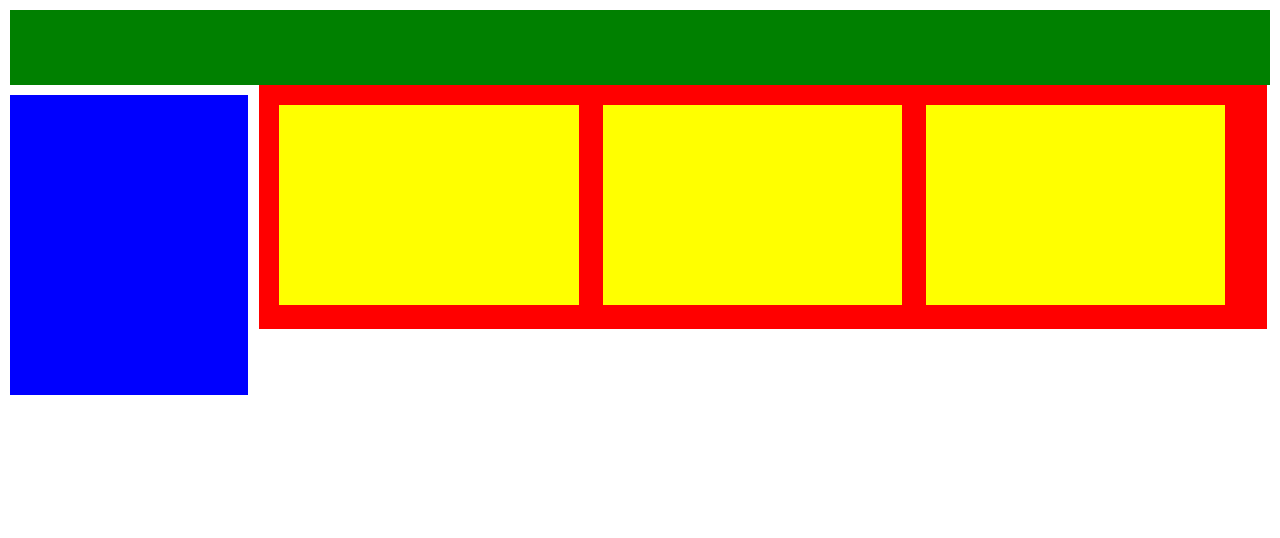
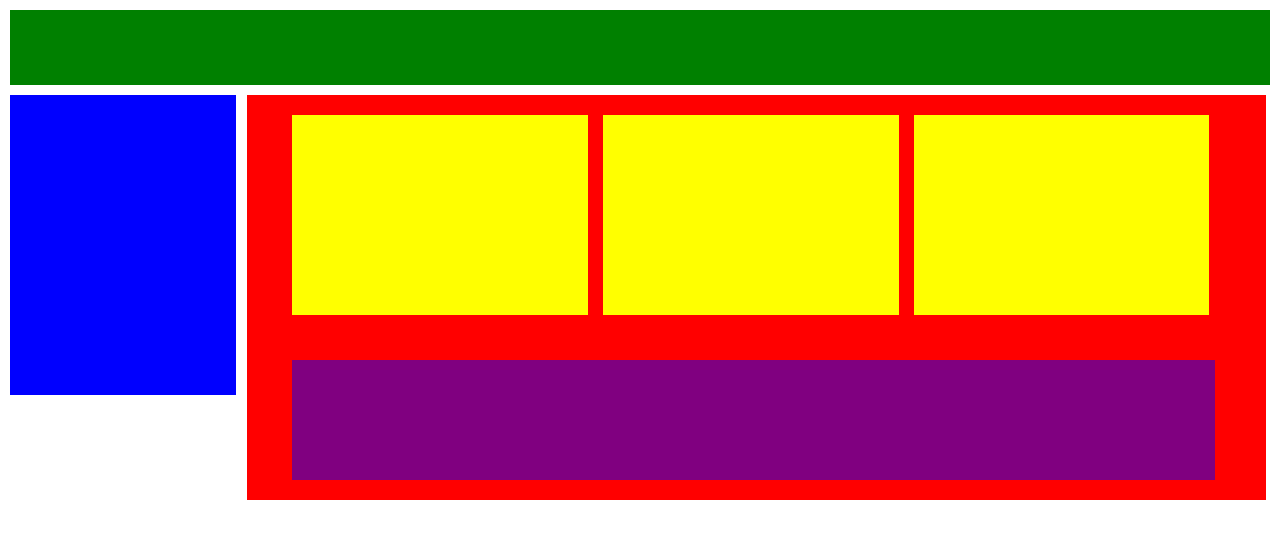
Before and after one commit to alialwahish/myBlocksRSW, a plain HTML site: page index.html in a window 1280 px wide. Drawn offline with nearby package versions, Linux system fonts and the light colour scheme.

Commit message:
project end commit

```diff
--- a/cssPlottingMyBlcs.css
+++ b/cssPlottingMyBlcs.css
@@ -3,6 +3,7 @@
 
     margin: 0px;
     padding: 0px;
+
    }
 
 
@@ -37,38 +38,34 @@
    .main_content{
      box-sizing: border-box;
 
-
-
-    padding:10px;
     padding-right: 0px;
     background-color: red;
     display: inline-block;
-
-
-
-
-
-
-
+    margin-top: 10px;
+    margin-bottom: 10px;
    }
    .subcontents{
     height: 200px;
 
     background-color: yellow;
    display: inline-block;
-    margin: 10px;
+   position: relative;
+   left: 4.5%;
 
+   margin-top: 2%;
+   margin-bottom: 2%
    }
 
    .advertisement{
     height: 120px;
-    width: 640px;
+    width: 91.5%;
     background-color: purple;
-    float: left;
+
 
     margin-top: 20px;
-    margin-left: 20px;
-
+    position: relative;
+    left: 4.5%;
+    margin-bottom: 2%;
 
    }
    @media only screen and (max-width: 480px){
@@ -79,7 +76,10 @@
       width: 100%;
     }
     .sm-3{
-      width: 100%;
+      width: 91%;
+    }
+    .sm-4{
+      width: 91%;
     }
   }
    @media only screen and (min-width: 481px){
@@ -90,7 +90,12 @@
       width: 100%;
     }
     .mid-3{
-      width: 45%;
+      width: 44.5%;
+      margin-right: 11px;
+
+    }
+    .mid-4{
+      width: 90.5%;
     }
 
 
@@ -98,17 +103,23 @@
   @media only screen and (min-width: 1024px){
     .lg-1{
      display: inline-block;
-     width: 18.9%;
+     width: 17.9%;
      margin-right: 7px;
  }
     .lg-2{
-     display: inline-block;
-      width: 80%;
+
+      width: 80.9%;
+
     }
 
-    .mid-3{
-      width: 30%;
+    .lg-3{
+      width: 29%;
+      margin-right: 11px;
+
         }
+    .lg-4{
+      width: 90.5%;
+    }
 
 
 
--- a/plottingMyBlocks.html
+++ b/index.html
@@ -14,7 +14,7 @@
             <div class="subcontents sm-3 mid-3 lg-3"></div>
             <div class="subcontents sm-3 mid-3 lg-3"></div>
             <div class="subcontents sm-3 mid-3 lg-3"></div>
-            <!-- <div id="advertisement"></div> -->
+            <div class="advertisement sm-4 mid-4 lg-4"></div>
          </div>
 
    </body>
--- a/jQuPltngBlks.js
+++ b/jQuPltngBlks.js
@@ -0,0 +1,31 @@
+$(document).ready(function(){
+
+    var wid=$(window).width();
+    if(wid<=480){
+
+        $('title').text("< 480");
+    }
+    if(wid>480 && wid<=1024){
+        $('title').text("> 480");
+    }
+    if(wid>1024){
+        $('title').text("> 1024");
+    }
+
+        $(window).resize(function(){
+            wid=$(window).width();
+            if(wid<=480){
+
+                $('title').text("< 480");
+            }
+            if(wid>480 && wid<=1024){
+                $('title').text("> 480");
+            }
+            if(wid>1024){
+                $('title').text("> 1024");
+            }
+
+        });
+
+
+})
```
